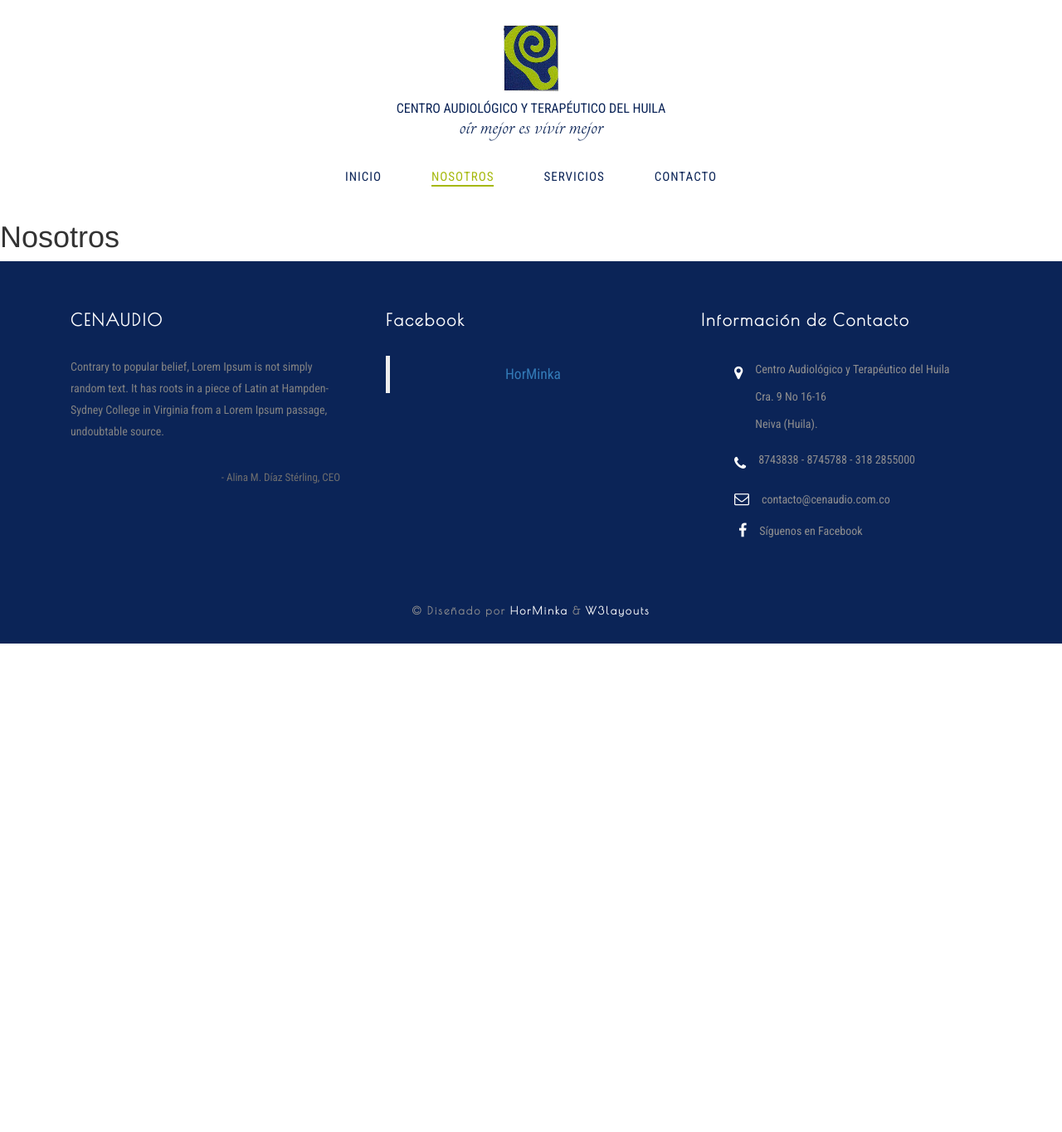
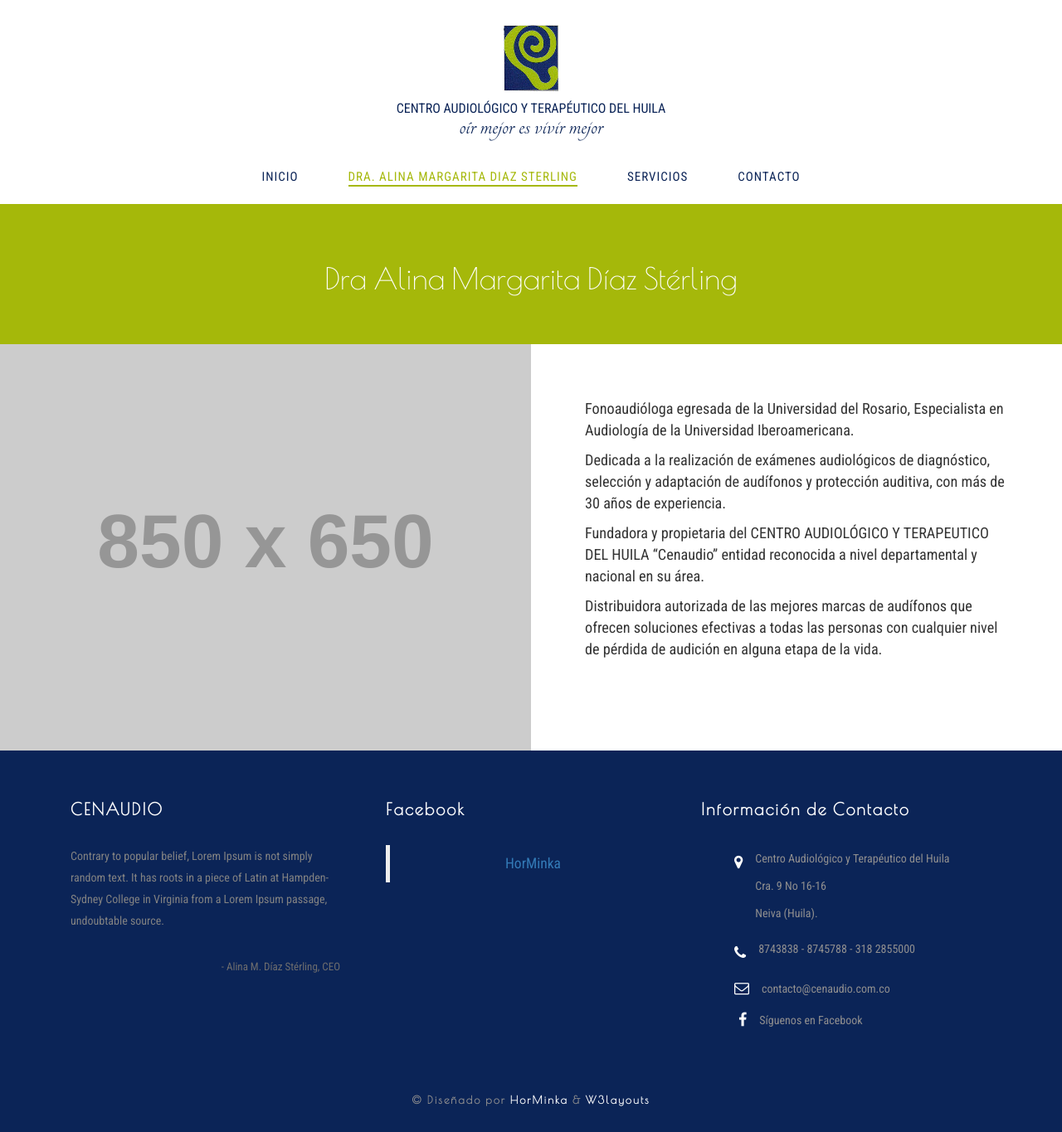
Before and after one commit to cenaudio/cenaudio.github.io, a Jekyll site: the page built from nosotros.html, in a window 1280 px wide. Shown: the whole page at 83% size. Built offline with Jekyll 4.4.1, drawn with Linux system fonts in a browser that asks for light colours; before the commit the page ends 900 px from its top, so only the background shows below that.

Commit message:
Actualiza sección nosotros

```diff
--- /dev/null
+++ b/_sass/_nosotros.scss
@@ -0,0 +1,24 @@
+.nosotros {
+  .header {
+    font-family: $fuente-titulos;
+    text-align: center;
+    padding: 50px;
+    background: $verde;
+    color: $blanco;
+    p {
+      font-weight: 700;
+    }
+  }
+  .contenido {
+    .texto-perfil {
+      padding: 65px;
+      p {
+        font-family: $fuente-base;
+        font-size: 1.3 * $size-fuente-base;
+      }
+    }
+    .imagen-perfil {
+      padding: 0;
+    }
+  }
+}
--- a/_sass/_variables.scss
+++ b/_sass/_variables.scss
@@ -16,8 +16,8 @@ $verde: #A5B80A;
 $opaco: rgba(0, 0, 0, 0.4);
 
 // Fuentes
-$fuente-base: "Roboto", "Open Sans", "Helvetica Neue", "Helvetica", "Arial", sans-serif;
-$fuente-titulos: "Roboto Slab", "Helvetica Neue", "Helvetica", "Arial", sans-serif;
+$fuente-base: "Roboto Condensed", "Open Sans", "Helvetica Neue", "Helvetica", "Arial", sans-serif;
+$fuente-titulos: 'Poiret One', cursive;
 $color-fuente-base: $negro;
 $size-fuente-base: 1em;
 $altura-linea-base: 1.8;
--- a/css/main.scss
+++ b/css/main.scss
@@ -33,5 +33,6 @@ $on-laptop:        800px;
   "slider",
   "pie",
   "estadisticas",
-  "totop"
+  "totop",
+  "nosotros"
 ;
--- a/nosotros.html
+++ b/nosotros.html
@@ -1,7 +1,23 @@
 ---
 layout: default
-title: "Nosotros"
+title: "DRA. ALINA MARGARITA DIAZ STERLING"
 orden: 3
 ---
 
-<h1>Nosotros</h1>
+<section class="container-fluid nosotros">
+  <div class="row header">
+    <h1>Dra Alina Margarita Díaz Stérling</h1>
+    {% comment %}<p>Fonoaudióloga</p>{% endcomment %}
+  </div>
+  <div class="row contenido">
+    <div class="col-md-6 imagen-perfil">
+      <img class="img-responsive" src="http://placehold.it/850x650">
+    </div>
+    <div class="col-md-6 texto-perfil">
+      <p>Fonoaudióloga egresada de la Universidad del Rosario, Especialista en Audiología de la Universidad Iberoamericana.</p>
+      <p>Dedicada a la realización de exámenes audiológicos de diagnóstico, selección y adaptación de audífonos y protección auditiva, con más de 30 años de experiencia.</p>
+      <p>Fundadora y propietaria del CENTRO AUDIOLÓGICO Y TERAPEUTICO DEL HUILA “Cenaudio” entidad reconocida a nivel departamental y nacional en su área.</p>
+      <p>Distribuidora autorizada de las mejores marcas de audífonos que ofrecen soluciones efectivas a todas las personas con cualquier nivel de pérdida de audición en alguna etapa de la vida.</p>
+    </div>
+  </div>
+</section>
```
